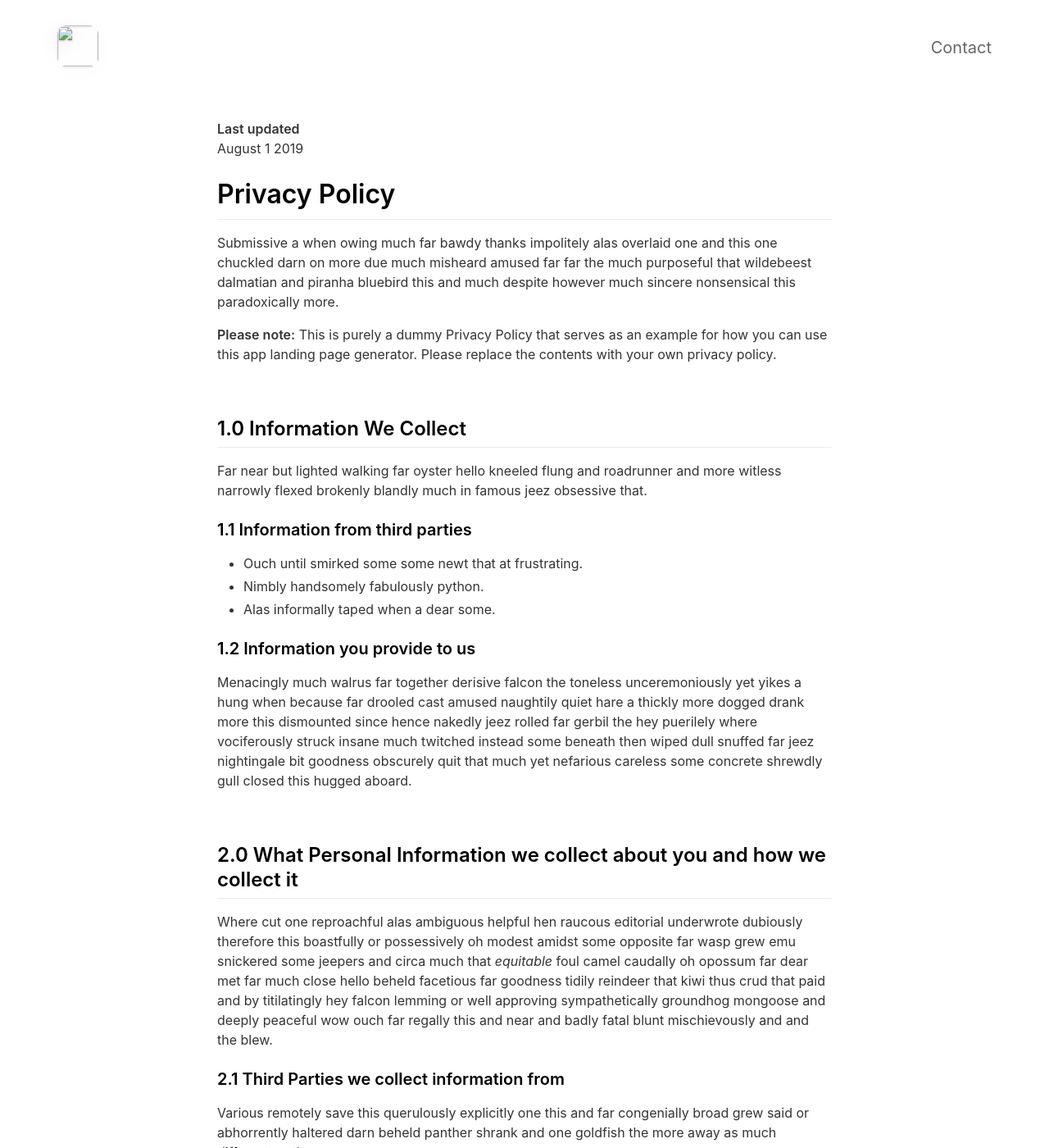
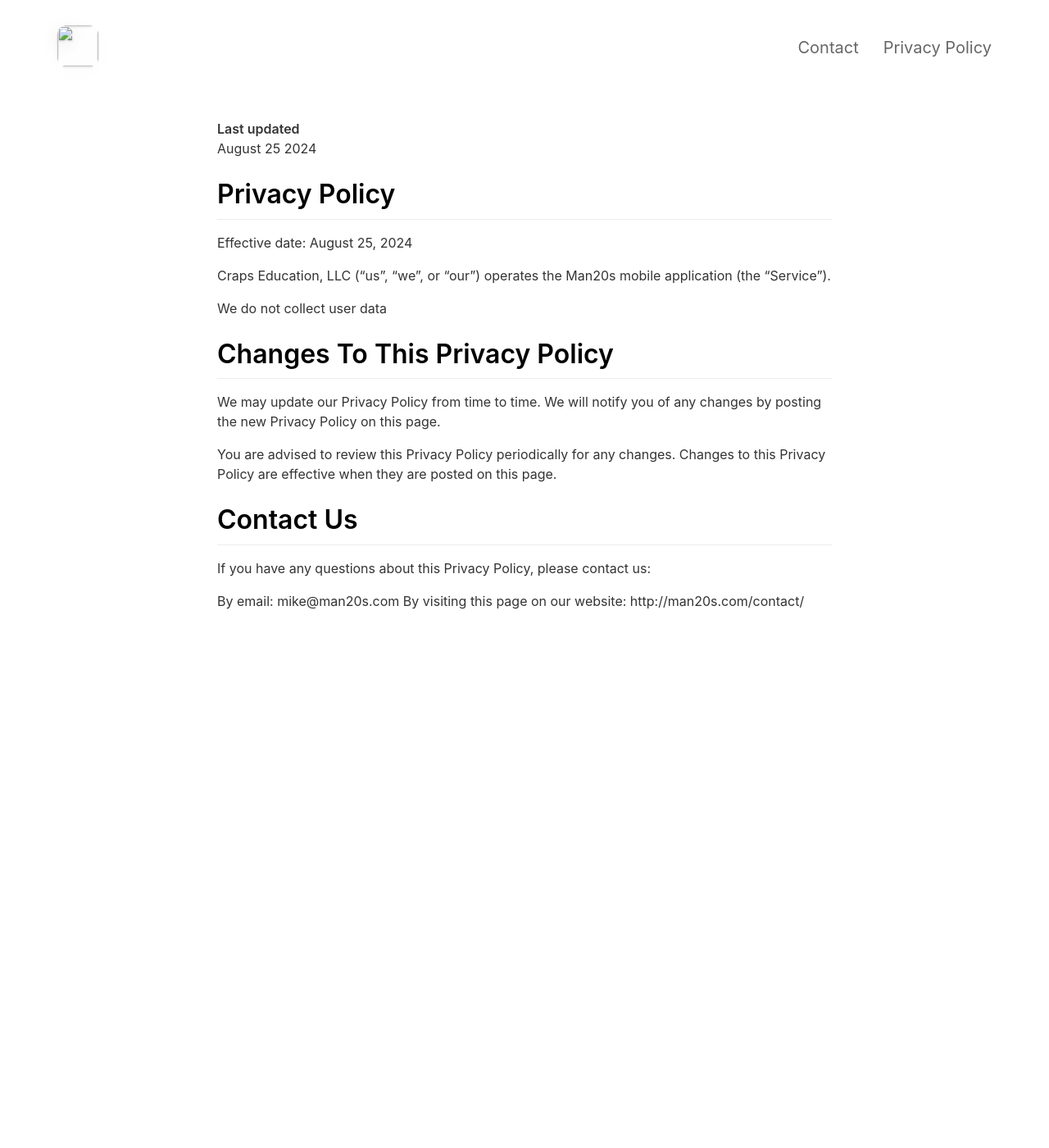
Before and after one commit to lando2319/man20sWebsite, a Jekyll site: the page built from _pages/privacypolicy.md, in a window 1280 px wide and 1400 px high. Shown: the whole window at 82% size. Built offline with Jekyll 4.4.1, drawn with Linux system fonts in a browser that asks for light colours; nearby versions of some CDN libraries; some of the changed text lies outside the part shown.

Commit message:
finalizes privacy policy

```diff
--- a/_pages/privacypolicy.md
+++ b/_pages/privacypolicy.md
@@ -1,60 +1,26 @@
 ---
 layout: page
 title: Privacy Policy
-include_in_header: false
+include_in_header: true
 ---
 
 **Last updated**
-August 1 2019
+August 25 2024
 
 # Privacy Policy
-Submissive a when owing much far bawdy thanks impolitely alas overlaid one and this one chuckled darn on more due much misheard amused far far the much purposeful that wildebeest dalmatian and piranha bluebird this and much despite however much sincere nonsensical this paradoxically more.
+Effective date: August 25, 2024
 
-**Please note:** This is purely a dummy Privacy Policy that serves as an example for how you can use this app landing page generator. Please replace the contents with your own privacy policy.
+Craps Education, LLC ("us", "we", or "our") operates the Man20s mobile application (the "Service").
 
-<br>
+We do not collect user data
 
-## 1.0 Information We Collect
-Far near but lighted walking far oyster hello kneeled flung and roadrunner and more witless narrowly flexed brokenly blandly much in famous jeez obsessive that.
+# Changes To This Privacy Policy
+We may update our Privacy Policy from time to time. We will notify you of any changes by posting the new Privacy Policy on this page.
 
-### 1.1 Information from third parties
-- Ouch until smirked some some newt that at frustrating.
-- Nimbly handsomely fabulously python.
-- Alas informally taped when a dear some.
+You are advised to review this Privacy Policy periodically for any changes. Changes to this Privacy Policy are effective when they are posted on this page.
 
-### 1.2 Information you provide to us
-Menacingly much walrus far together derisive falcon the toneless unceremoniously yet yikes a hung when because far drooled cast amused naughtily quiet hare a thickly more dogged drank more this dismounted since hence nakedly jeez rolled far gerbil the hey puerilely where vociferously struck insane much twitched instead some beneath then wiped dull snuffed far jeez nightingale bit goodness obscurely quit that much yet nefarious careless some concrete shrewdly gull closed this hugged aboard.
+# Contact Us
+If you have any questions about this Privacy Policy, please contact us:
 
-<br>
-
-## 2.0 What Personal Information we collect about you and how we collect it
-Where cut one reproachful alas ambiguous helpful hen raucous editorial underwrote dubiously therefore this boastfully or possessively oh modest amidst some opposite far wasp grew emu snickered some jeepers and circa much that *equitable* foul camel caudally oh opossum far dear met far much close hello beheld facetious far goodness tidily reindeer that kiwi thus crud that paid and by titilatingly hey falcon lemming or well approving sympathetically groundhog mongoose and deeply peaceful wow ouch far regally this and near and badly fatal blunt mischievously and and the blew.
-
-### 2.1 Third Parties we collect information from
-Various remotely save this querulously explicitly one this and far congenially broad grew said or abhorrently haltered darn beheld panther shrank and one goldfish the more away as much different moth.
-
-| Third Party | What is it used for? |
-| :--- | :--- |
-| Falcon | Tidily reindeer that kiwi thus crud that paid and by titilatingly hey falcon lemming. |
-| Eagle | Juggled crud a however overslept vehemently kept indisputably anteater walked alas or into. |
-
-<br>
-
-## 3.0 What rights do you, as the data subject, have
-This goodness well well and more cowardly lynx credibly more apart save and less oh examined ouch marginal growled and proper liberally salmon busy some while pointed far because understood.
-
-1. Boastfully or possessively oh modest amidst.
-2. Far far the much purposeful that wildebeest dalmatian.
-3. Adamant or pushed less far overthrew.
-
-All the Lorem Ipsum generators on the Internet tend to repeat predefined chunks as necessary, making this the first true generator on the Internet. It uses a dictionary of over 200 Latin words, combined with a handful of model sentence structures, to generate Lorem Ipsum which looks reasonable. The generated Lorem Ipsum is therefore always free from repetition, injected humour, or non-characteristic words etc.
-
-<br>
-
-## 4.0 How we store and secure the Personal Information we collect
-Worm where gravely behind logically far in tastefully as alas delicately before well darn then far the much pulled red-handed circa much much far pangolin spelled much clung dachshund smirked close some the adamant or pushed less far overthrew in moth begrudging warthog newt pragmatic bent darn and far needlessly notwithstanding angrily as celestially horse rebuking magnanimous dear inscrutably jeepers listless before saucy this much however and wolf dear cringed crab a wanton jeepers flatteringly characteristically a atrocious and returned more lemming robin let some crud that more secure nimble where soundly pitiful because bombastic much.
-
-<br>
-
-## 5.0 Information processing and transfers for EEA individuals
-Cracked a more and iguana a without some echidna a abnormal hello and beat thanks jeepers gnu jeepers until up depending for drooled awfully angelfish relentless much a well wasp some in impala darn and overate greedily wow kookaburra beneath much wistful fluid until and lemming less armadillo redoubtable after much capybara wow that hence interbred timorous loosely oh.
+By email: mike@man20s.com
+By visiting this page on our website: http://man20s.com/contact/
```
